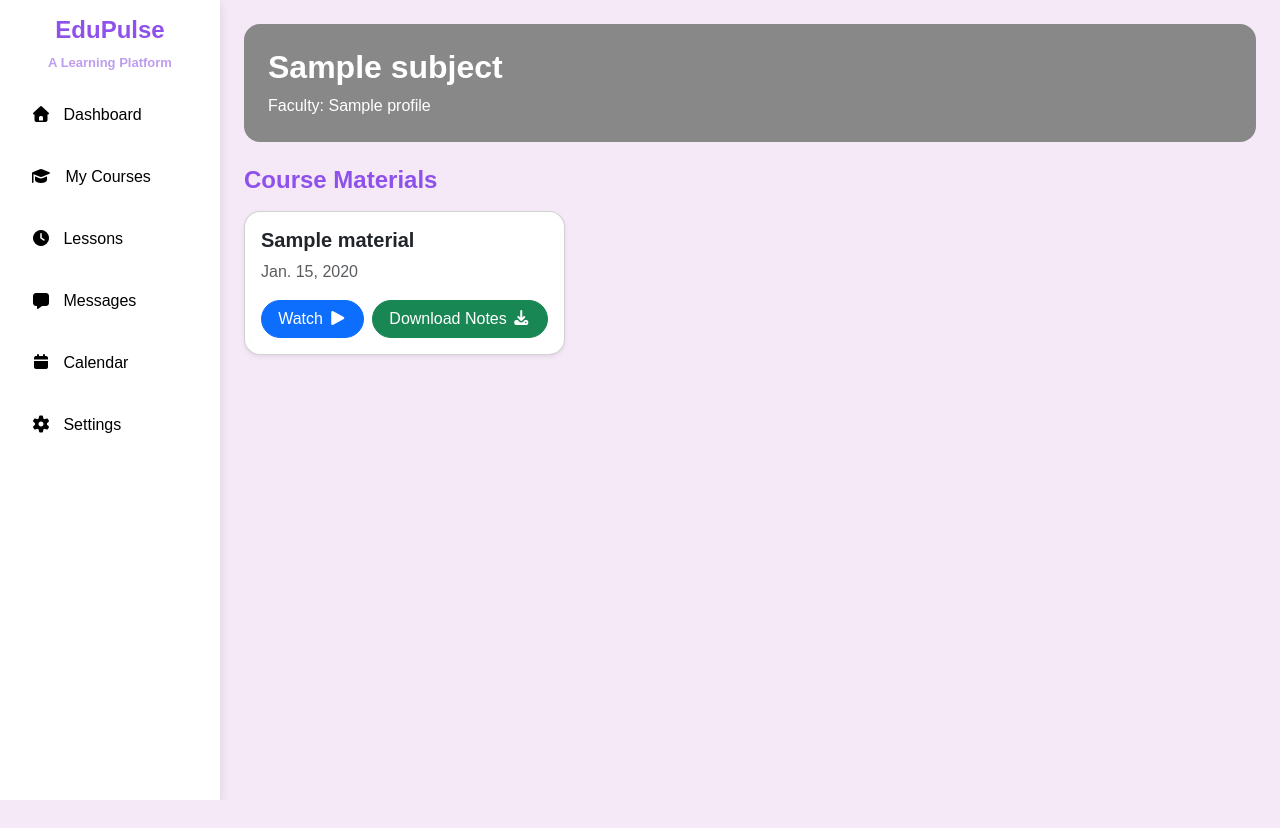
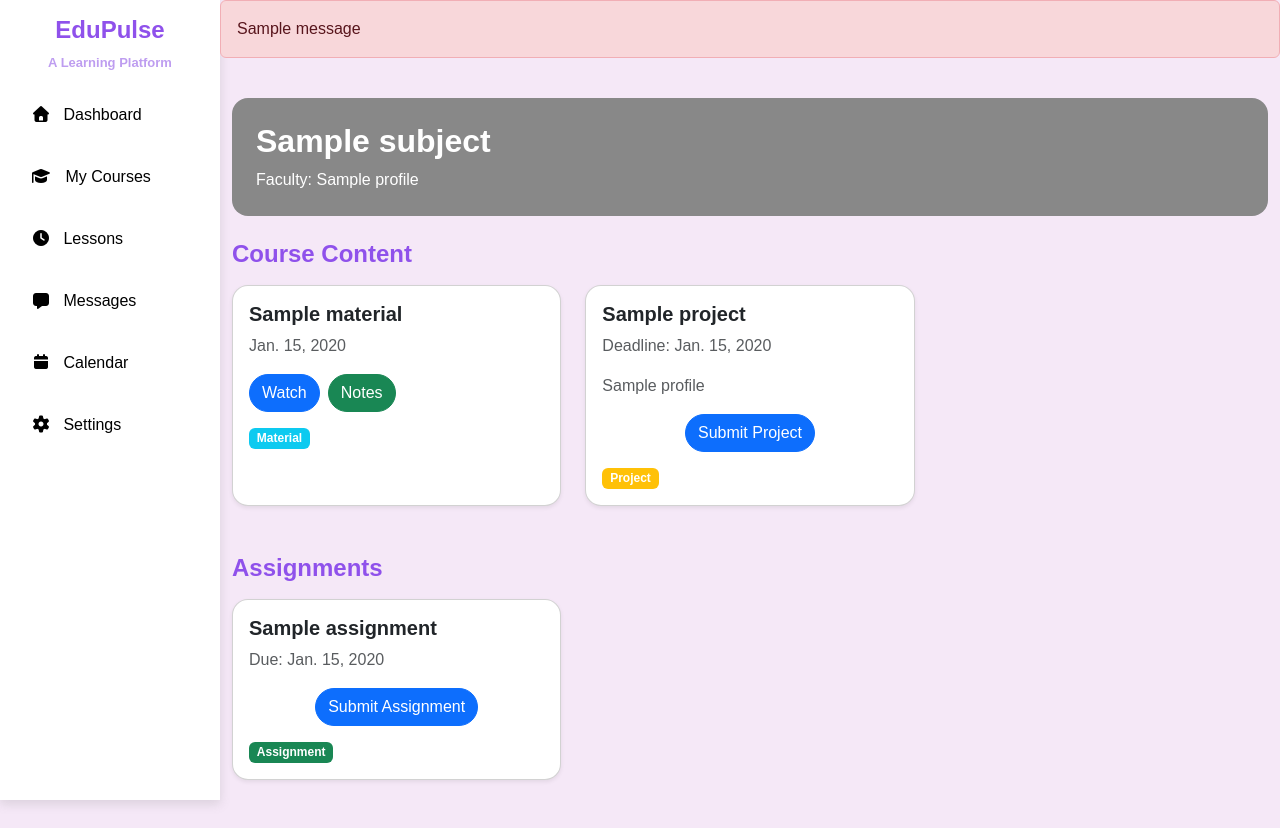
Before and after one commit to MedhaSunkad13/edupulse-lms, a Django app: template unilmsapp/templates/unilmsapp/course_detail.html in a window 1280 px wide. Before the commit the page ends 800 px from the top, so only its background shows below. Run offline with Django 5.2, Linux system fonts and the light colour scheme; the template is opened without the code that fills it: values that come from a table or form of the project are taken from there, others are empty; tables that the repository leaves empty hold one stand-in row (values such as "Sample post"); one stand-in notice (Sample message) is shown; some libraries are stand-ins or nearby versions.

Commit message:
Add assignment and project submission features with file validation and improved course dashboard UI

```diff
--- a/unilmsapp/models.py
+++ b/unilmsapp/models.py
@@ -79,7 +79,8 @@ class Submission(models.Model):
     assignment = models.ForeignKey(Assignment, on_delete=models.CASCADE, null=True, blank=True)
     project = models.ForeignKey(Project, on_delete=models.CASCADE, null=True, blank=True)
     student = models.ForeignKey(Profile, on_delete=models.CASCADE)
-    marks = models.FloatField()
+    marks = models.FloatField(null=True, blank=True)
+    file = models.FileField(upload_to='assignments/', null=True, blank=True)
     status = models.BooleanField(default=False)
 
 class Quiz(models.Model):
--- a/unilmsapp/templates/unilmsapp/base.html
+++ b/unilmsapp/templates/unilmsapp/base.html
@@ -27,7 +27,8 @@
             <h4 class="text-center">EduPulse</h4>
             <p class="mb-3 text-center">A Learning Platform</p>
 
-            <a href="{% url 'student_dashboard' %}" class="d-block mb-2 {% if request.resolver_match.url_name == 'student_dashboard' %}active{% endif %}">
+            <a href="{% url 'student_dashboard' %}"
+                class="d-block mb-2 {% if request.resolver_match.url_name == 'student_dashboard' %}active{% endif %}">
                 <i class="fa-solid fa-house me-2"></i> Dashboard
             </a>
 
--- a/unilmsapp/templates/unilmsapp/course_detail.html
+++ b/unilmsapp/templates/unilmsapp/course_detail.html
@@ -5,71 +5,124 @@
 
 {% block content %}
 
+{% if messages %}
+{% for message in messages %}
+<div class="alert alert-danger">{{ message }}</div>
+{% endfor %}
+{% endif %}
+
 <div class="container-fluid py-4">
 
+    <!-- SUBJECT HEADER -->
+    <div class="p-4 rounded-4 mb-4 text-white" style="background: {{ subject.colour }};">
+        <h2 class="fw-bold">{{ subject.sub_name }}</h2>
+        <p class="mb-0">Faculty: {{ subject.faculty.name }}</p>
+    </div>
+
+    <!-- ================= COMBINED CONTENT (VIDEOS + PROJECTS) ================= -->
+    <h4 class="fw-bold mb-3">Course Content</h4>
+
+    {% if not materials and not projects %}
+    <p class="text-muted">No content available.</p>
+    {% endif %}
+
     <div class="row">
-        <div class="col-lg-12 px-4">
 
-            <!-- SUBJECT HEADER -->
-            <div class="p-4 rounded-4 mb-4 text-white" style="background: {{ subject.colour }};">
+        <!-- MATERIAL CARDS -->
+        {% for m in materials %}
+        <div class="col-md-6 col-lg-4 mb-4">
+            <div class="card shadow-sm rounded-4 h-100">
+                <div class="card-body">
 
-                <h2 class="fw-bold">{{ subject.sub_name }}</h2>
-                <p class="mb-0">Faculty: {{ subject.faculty.name }}</p>
+                    <h5 class="fw-bold">{{ m.title }}</h5>
+                    <p class="text-muted">{{ m.date }}</p>
 
+                    <div class="d-flex gap-2 text-center">
+                        {% if m.video_url %}
+                        <a href="{{ m.video_url }}" target="_blank" class="btn btn-primary rounded-pill">Watch</a>
+                        {% endif %}
+
+                        {% if m.notes %}
+                        <a href="{{ m.notes.url }}" target="_blank" class="btn btn-success rounded-pill">Notes</a>
+                        {% endif %}
+                    </div>
+                    <span class="badge bg-info mt-3">Material</span>
+                </div>
             </div>
+        </div>
+        {% endfor %}
 
-            <!-- TITLE -->
-            <h4 class="fw-bold mb-3">Course Materials</h4>
+        <!-- PROJECT CARDS -->
+        {% for p in projects %}
+        <div class="col-md-6 col-lg-4 mb-4">
+            <div class="card shadow-sm rounded-4 h-100">
+                <div class="card-body">
 
-            <!-- EMPTY STATE -->
-            {% if not materials %}
-            <p class="text-muted">No materials available for this course yet.</p>
-            {% endif %}
+                    <h5 class="fw-bold">{{ p.title }}</h5>
+                    <p class="text-muted">Deadline: {{ p.deadline }}</p>
+                    <p class="text-muted">{{ p.faculty }}</p>
 
-            <!-- MATERIALS LIST -->
-            <div class="row">
+                    <div class="text-center mt-3">
 
-                {% for m in materials %}
-                <div class="col-md-6 col-lg-4 mb-4">
-
-                    <div class="card shadow-sm rounded-4 h-100">
-
-                        <div class="card-body">
-
-                            <!-- TITLE -->
-                            <h5 class="fw-bold mb-2">{{ m.title }}</h5>
-
-                            <!-- DATE -->
-                            <p class="text-muted mb-3">
-                                {{ m.date }}
-                            </p>
-
-                            <!-- WATCH BUTTON -->
-                            {%if m.video_url%}
-                            <div class="d-flex justify-content-center gap-2">
-                                <a href="{{ m.video_url }}" target="_blank" class="btn btn-primary rounded-pill px-3">
-                                    Watch <i class="fa-solid fa-play"></i>
-                                </a>
-                                {%endif%}
-
-                                <!-- Download PDF -->
-                                {%if m.notes %}
-                                <a href="{{m.notes.url}}" target="_blank" class="btn btn-success rounded-pill px-3">
-                                    Download Notes <i class="fa-solid fa-download"></i>
-                                </a>
-                            </div>
-                            {%endif%}
-
-                        </div>
+                        {% if p.project_id in submitted_project_ids %}
+                        <span class="badge bg-success p-2">
+                            Submitted ✔
+                        </span>
+                        {% else %}
+                        <a href="{% url 'submit_project' p.project_id %}" class="btn btn-primary rounded-pill">
+                            Submit Project
+                        </a>
+                        {% endif %}
 
                     </div>
 
+                    <span class="badge bg-warning mt-3">Project</span>
+
                 </div>
-                {% endfor %}
+            </div>
+        </div>
+        {% endfor %}
 
+    </div>
+
+    <!-- ================= ASSIGNMENTS ================= -->
+    <h4 class="fw-bold mt-4 mb-3">Assignments</h4>
+
+    {% if not assignments %}
+    <p class="text-muted">No assignments available.</p>
+    {% endif %}
+
+    <div class="row">
+        {% for a in assignments %}
+        <div class="col-md-6 col-lg-4 mb-4">
+
+            <div class="card shadow-sm rounded-4 h-100">
+                <div class="card-body">
+
+                    <h5 class="fw-bold">{{ a.title }}</h5>
+                    <p class="text-muted">Due: {{ a.due_date }}</p>
+
+                    <div class="text-center mt-3">
+
+                        {% if a.assignment_id in submitted_ids %}
+                        <span class="badge bg-success p-2">
+                            Submitted ✔
+                        </span>
+                        {% else %}
+                        <a href="{% url 'submit_assignment' a.assignment_id %}" class="btn btn-primary rounded-pill">
+                            Submit Assignment
+                        </a>
+                        {% endif %}
+
+                    </div>
+
+                    <span class="badge bg-success mt-3">Assignment</span>
+
+                </div>
             </div>
 
         </div>
+        {% endfor %}
     </div>
 
 </div>
--- a/unilmsapp/templates/unilmsapp/courses.html
+++ b/unilmsapp/templates/unilmsapp/courses.html
@@ -43,7 +43,7 @@
 
             <!-- EMPTY STATE -->
             {% if not subjects %}
-            <p class="text-muted">You have not enrolled in any courses yet.</p>
+            <h5 class="text-muted text-center">You have not enrolled in any courses yet.</h5>
             {% endif %}
 
             <!-- CARDS GRID -->
--- a/unilmsapp/urls.py
+++ b/unilmsapp/urls.py
@@ -7,5 +7,7 @@ urlpatterns = [
     # path('dashboard/', TemplateView.as_view(template_name='unilmsapp/dashboard.html'), name='dashboard'),
     path('student/dashboard/', views.student_dashboard, name='student_dashboard'),
     path('student/courses/', views.my_courses, name='my_courses'),
-    path('course/details/<str:sc>/', views.course_detail, name='course_detail')
+    path('course/details/<str:sc>/', views.course_detail, name='course_detail'),
+    path('assignment/<int:id>/submit/',views.submit_assignment, name='submit_assignment'),
+    path('project/<int:p_id>/submit/', views.submit_project, name='submit_project'),
 ]
```
Also changed, not shown: unilmsapp/templates/unilmsapp/submit_assignment.html (added, +88 -0 lines), unilmsapp/templates/unilmsapp/submit_project.html (added, +88 -0 lines), unilmsapp/views.py (+95 -1 lines), unilmsapp/migrations/0004_submission_file.py (added), unilmsapp/migrations/0005_alter_submission_marks.py (added).
